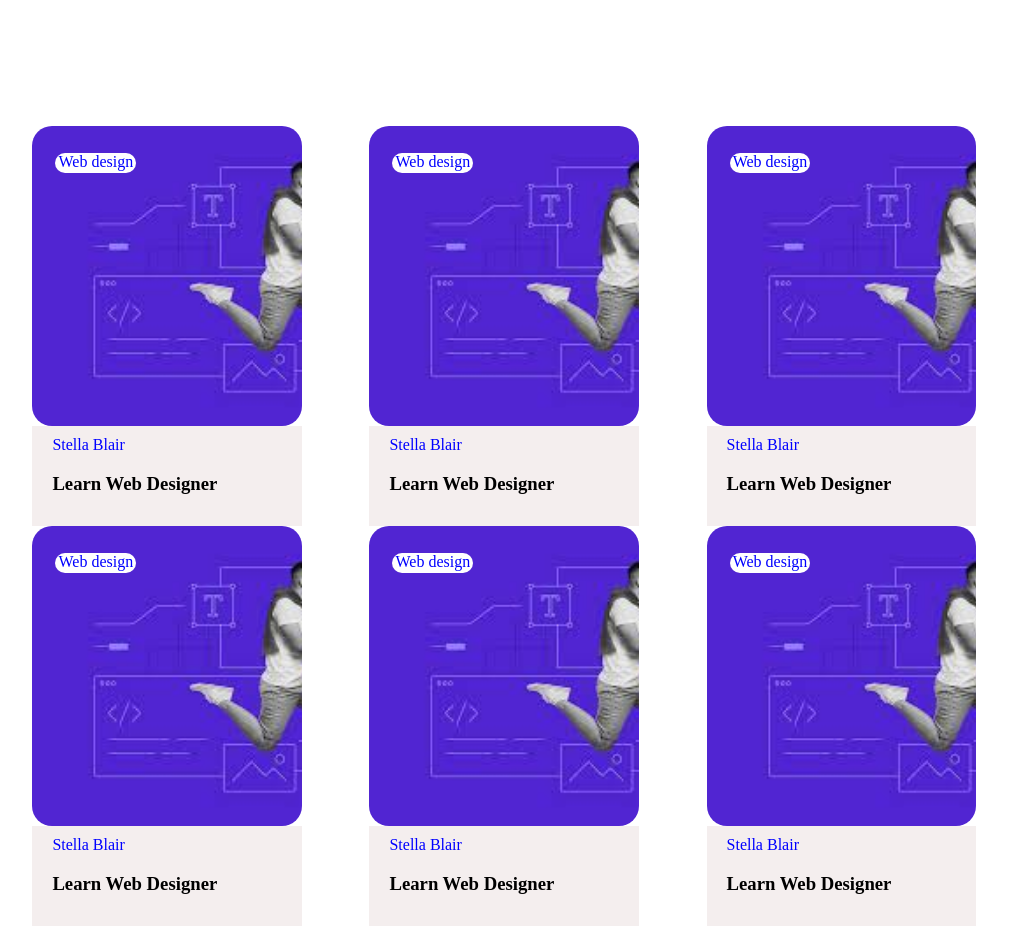
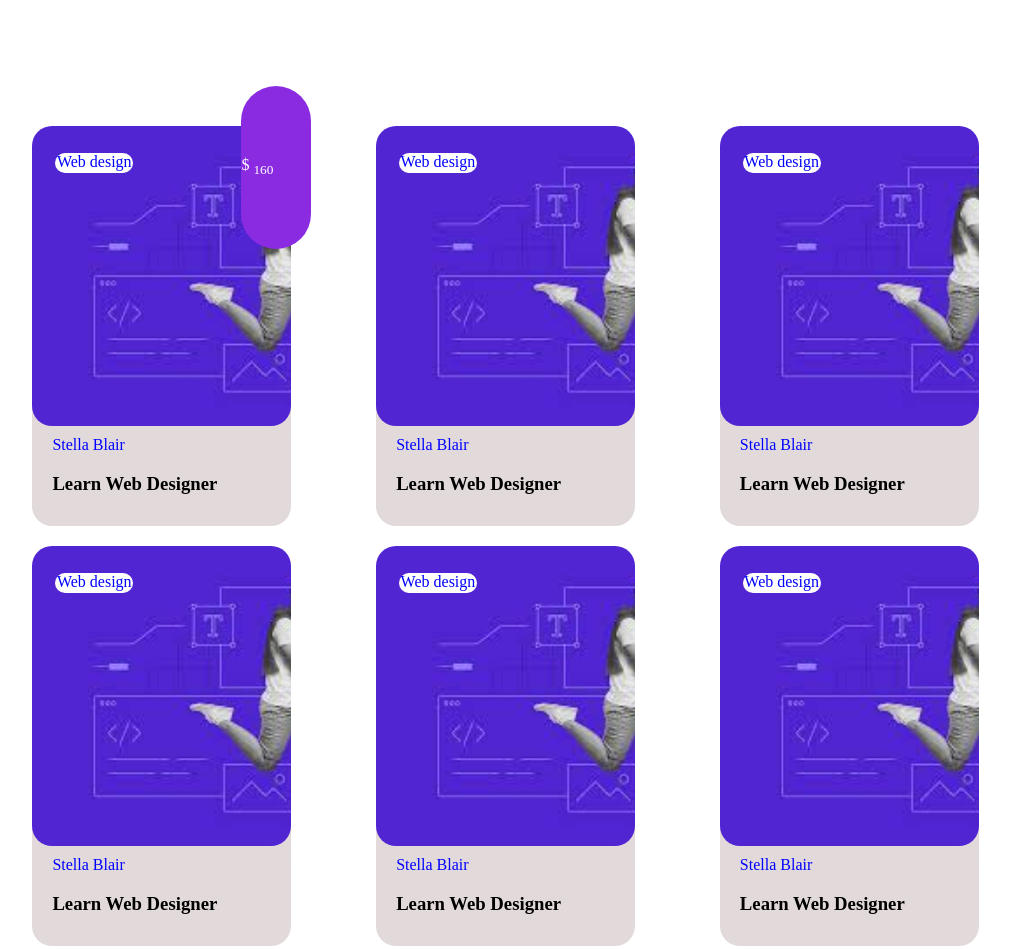
Before and after one commit to teymurovismayil/codeTasks, a plain HTML site: page index6.html in a window 1280 px wide. Shown: the whole page, without its empty margins (102-1112 px from the left). Drawn offline with Linux system fonts and the light colour scheme.

Commit message:
positionHomework

```diff
--- a/index6.html
+++ b/index6.html
@@ -12,7 +12,7 @@
         <div class="box">
             <div class="box__image">
                 <div class="slogan">Web design</div>
-                <div></div>
+                <div class="circle">$ <sub>160</sub></div>
             </div>
             <div class="box__text">
                 <span style="color: blue; display: block; margin-left: 20px; padding-top: 10px;">Stella Blair</span>
--- a/style6.css
+++ b/style6.css
@@ -2,11 +2,15 @@
     display: grid;
     grid-template-columns: auto auto auto;
     margin: 10%;
+    gap: 20px;
 }
 
 .box {
     width: 80%;
     height: 50vh;
+    background-color: rgb(226, 218, 218);
+    border-radius: 50px;
+
 }
 
 .box__image {
@@ -22,7 +26,8 @@
 .box__text {
     width: 100%;
     height: 25%;
-    background-color: rgb(244, 238, 238);
+    background-color: rgb(226, 218, 218);
+    border-radius: 20px;
 }
 
 .slogan {
@@ -36,3 +41,14 @@
     top: 27px;
     left: 23px;
 }
+
+.circle {
+    width: 70px;
+    border-radius: 9999px;
+    background-color: blueviolet;
+    color: white;
+    padding: 70px 0;
+    position: absolute;
+    right: -20px;
+    top: -40px;
+}
```
